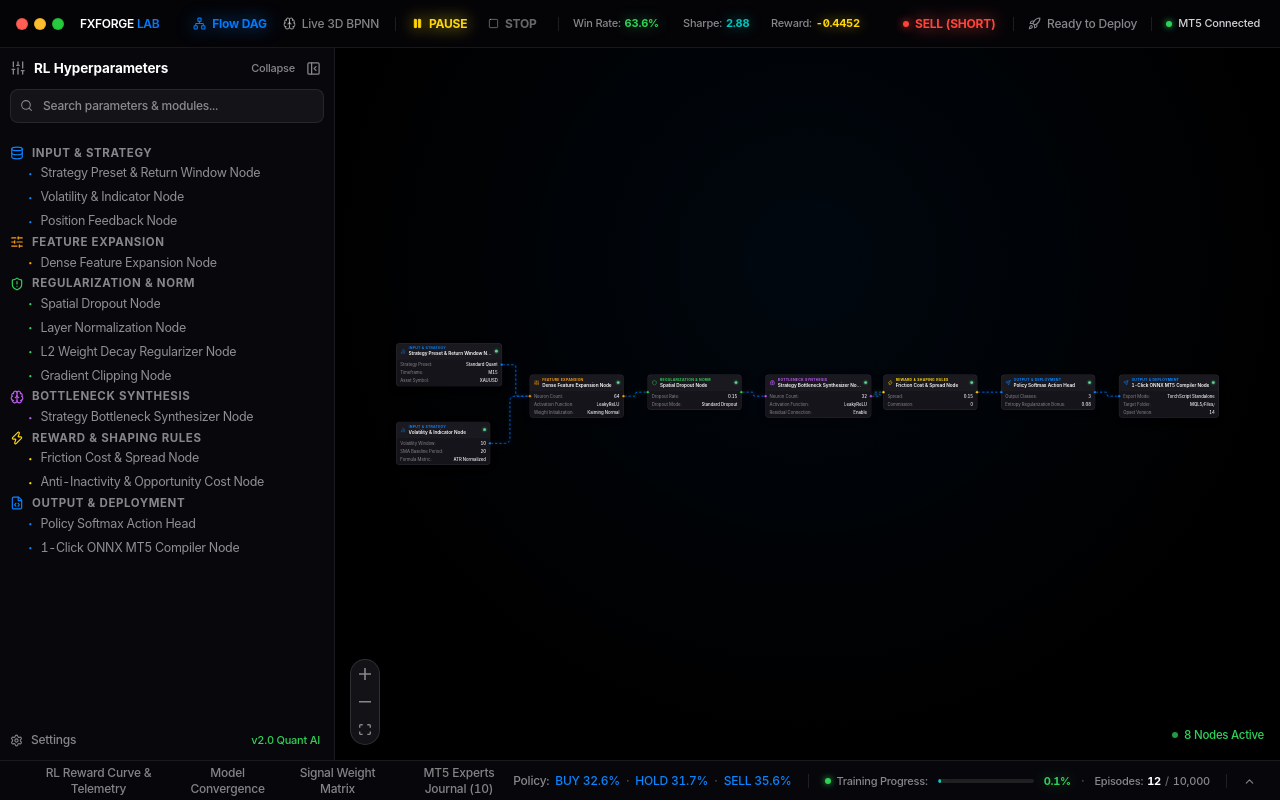
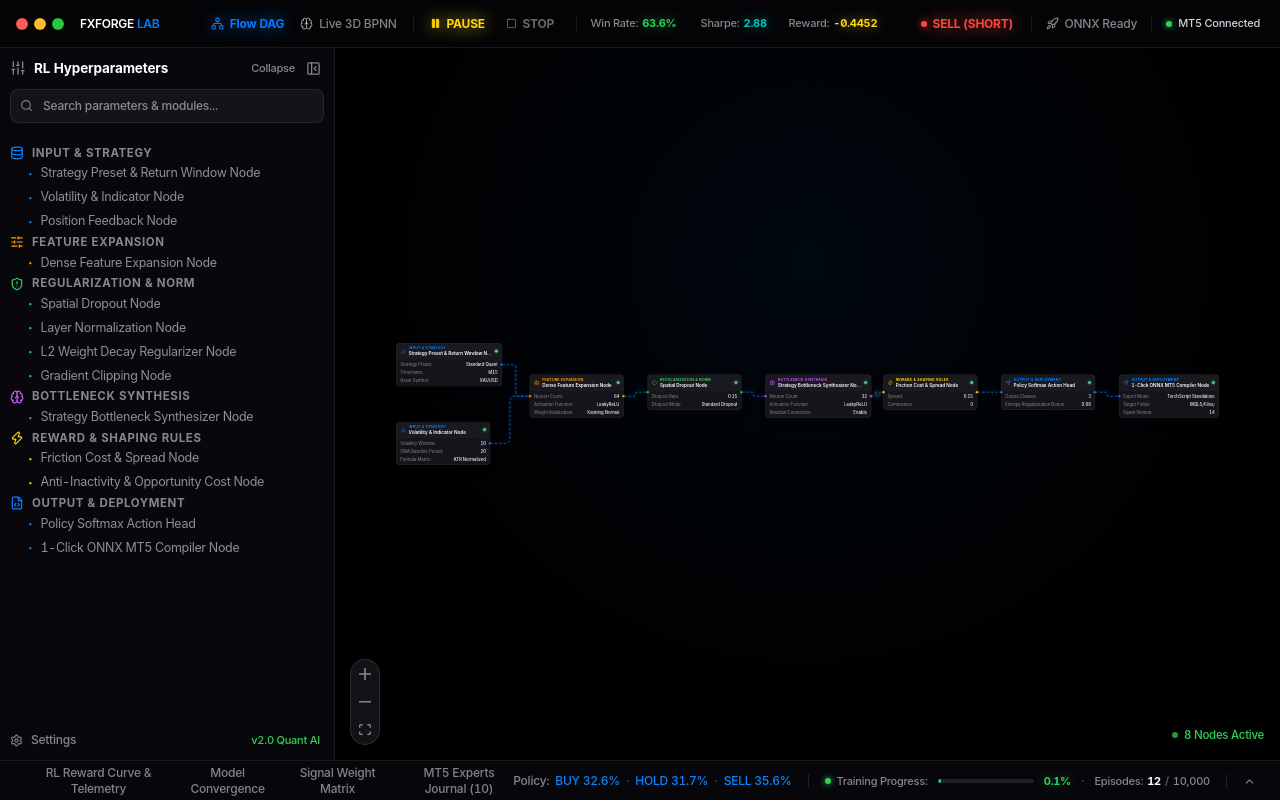
Before and after one commit to superman-owner/AI-RL-BPNN, a React (Vite) app: page / in a window 1280 px wide. Built offline with nearby package versions, Linux system fonts and the light colour scheme.

Commit message:
feat(topnav): change deploy text to ONNX Ready and remove hover tooltip popup

```diff
--- a/src/components/Header/TopNav.tsx
+++ b/src/components/Header/TopNav.tsx
@@ -185,17 +185,16 @@ export const TopNav: React.FC<TopNavProps> = ({
 
         <div className="h-3.5 w-[1px] bg-white/10 flex-shrink-0" />
 
-        {/* Deploy MT5 ONNX / Ready to Deploy */}
+        {/* Deploy MT5 ONNX / ONNX Ready */}
         <button
           onClick={onOpenMT5Deploy}
           className="flex items-center gap-1.5 text-xs font-medium text-[#86868b] hover:text-white transition-colors duration-150 cursor-pointer flex-shrink-0 group select-none"
-          title="Ready to Deploy - Export standalone ONNX model to MetaTrader 5"
         >
           <LucideIcons.Rocket
             size={13}
             className="text-[#86868b] group-hover:text-[#30d158] group-hover:drop-shadow-[0_0_8px_rgba(48,209,88,0.85)] transition-all duration-150"
           />
-          <span>Ready to Deploy</span>
+          <span>ONNX Ready</span>
         </button>
 
         <div className="h-3.5 w-[1px] bg-white/10 flex-shrink-0" />
```
